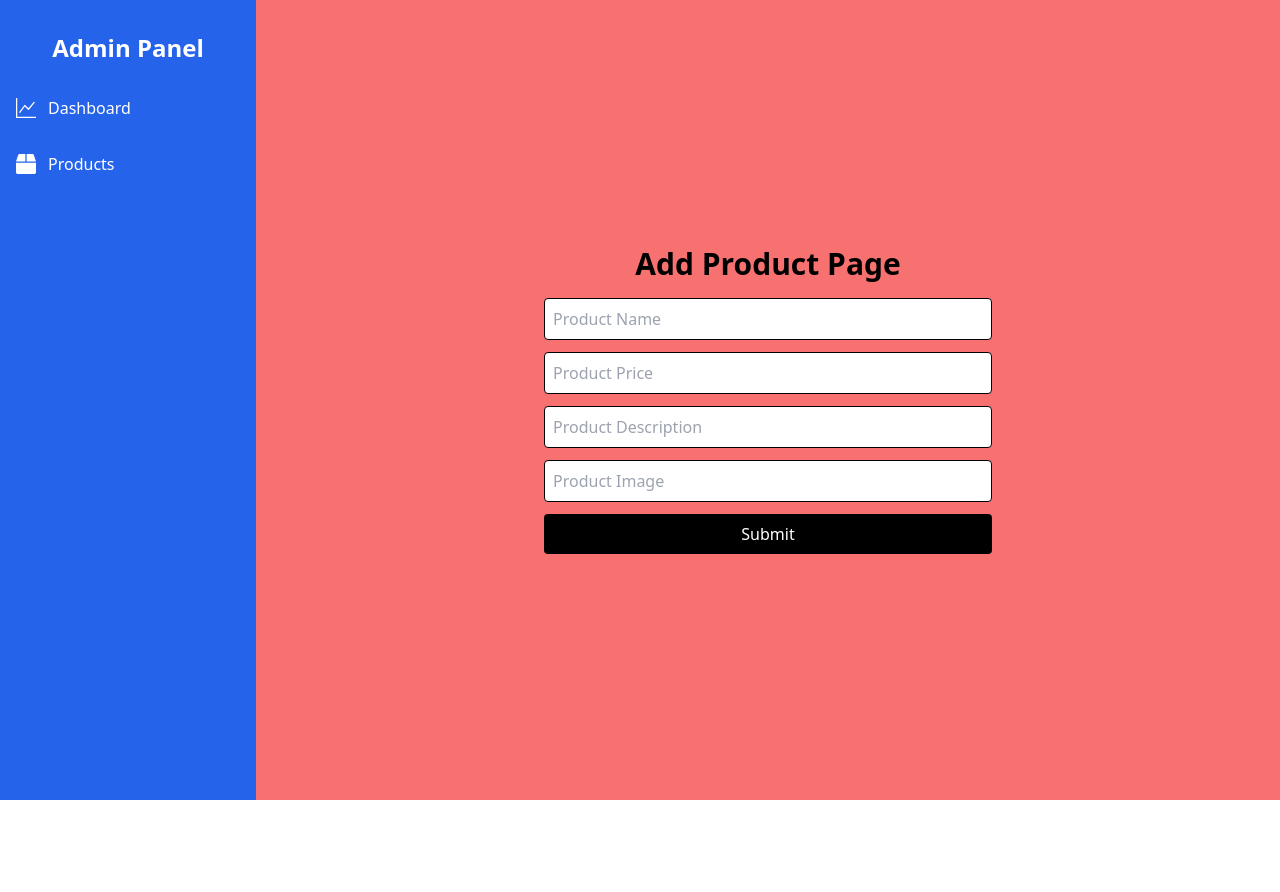
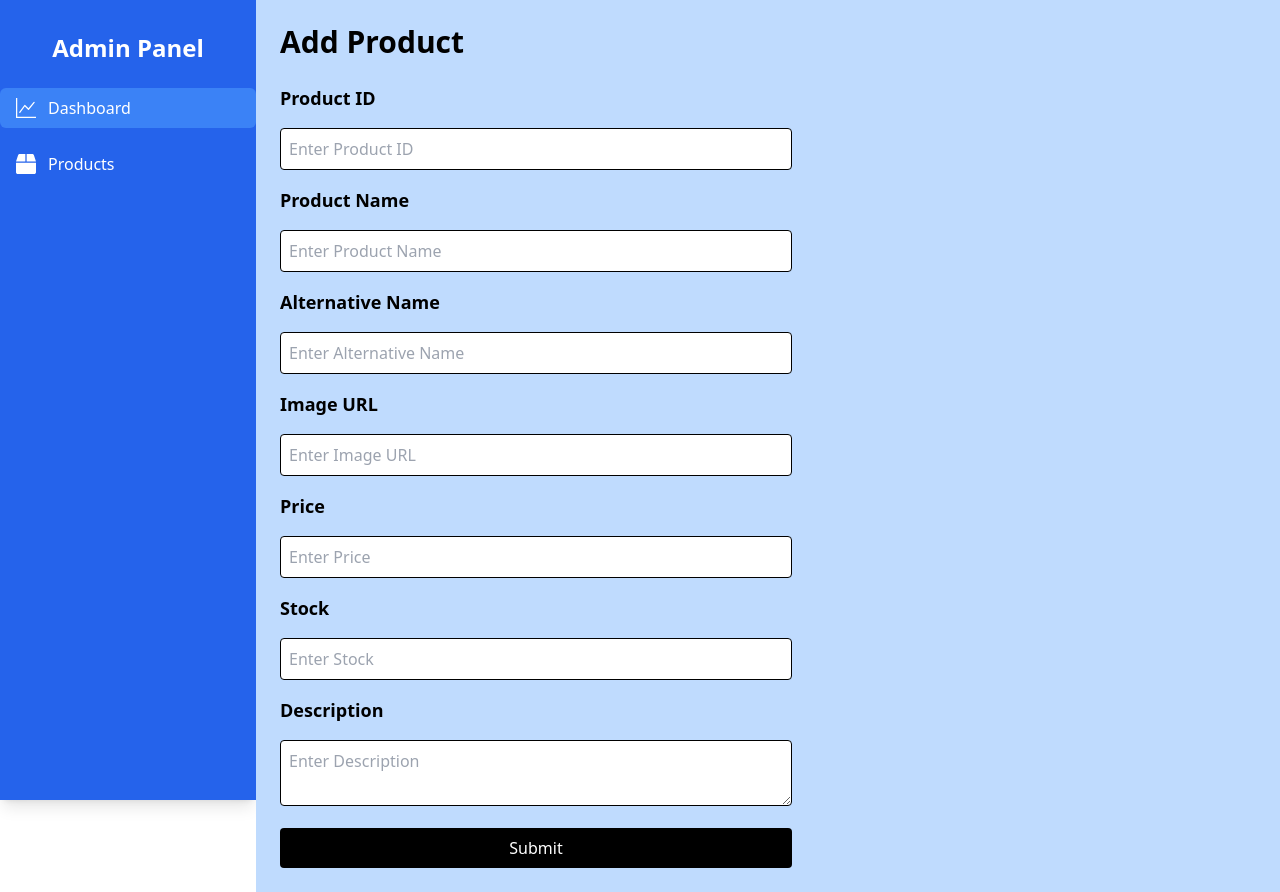
Before and after one commit to damindisamaranayaka/cbc-frontend, a React (Vite) app: page /admin/products/addProduct in a window 1280 px wide. Before the commit the page ends 800 px from the top, so only its background shows below. Built offline with nearby package versions, Linux system fonts and the light colour scheme.

Commit message:
create to add new product and show that product in product page

```diff
--- a/src/pages/admin/addProductForm.jsx
+++ b/src/pages/admin/addProductForm.jsx
@@ -12,22 +12,133 @@
         </div>
     );
 }  */
+    import { useState } from "react";
+    import axios from 'axios';
+    import { toast } from 'react-hot-toast';
+    export default function AddProductForm() {
+        const [productId, setProductID] = useState("");
+        const [productName, setProductName] = useState("");
+        const [alternativeName, setAlternativeName] = useState("");
+        const [imageURL, setImageURL] = useState("");
+        const [price, setPrice] = useState("");
+        const [stock, setStock] = useState("");
+        const [description, setDescription] = useState("");
 
-    export default function AddProductForm() {
+        async function handleSubmit() {
+            console.log("Submit button clicked"); // Debugging step ✅
+
+            const altnames = alternativeName.split(",");
+            const imgurl = imageURL.split(",");
+            const product = {
+                productId,
+                productName,
+                altNames: altnames,
+                images: imgurl,
+                price,
+                stock,
+                description
+            };
+
+            console.log("Product data:", product); // Debugging step ✅
+
+            const token = localStorage.getItem("token");
+            console.log("Token:", token); // Debugging step ✅
+
+            try {
+                const response = await axios.post("http://localhost:4000/api/products", product, {
+                    headers: {
+                        Authorization: "Bearer " + token
+                    }
+                });
+
+                console.log("Product added response:", response.data); // Debugging step ✅
+                toast.success("Product Added Successfully");
+            } catch (err) {
+                console.error("Error adding product:", err.response?.data || err.message); // Debugging step ✅
+            }
+        }
+
         return (
-            <div className="w-full h-full bg-red-400 flex flex-col items-center justify-center p-6">
-                {/* Title */}
-                <h1 className="text-black text-3xl font-bold mb-4">Add Product Page</h1>
+            <div className="flex min-h-screen w-full bg-blue-200">
+                {/* Main Content */}
+                <div className="flex-1 p-6">
+                    <h1 className="text-3xl font-bold text-black mb-6">Add Product</h1>
 
-                {/* Form Fields */}
-                <div className="flex flex-col space-y-3 w-full max-w-md">
-                    <input type="text" placeholder="Product Name" className="border border-black p-2 rounded" />
-                    <input type="text" placeholder="Product Price" className="border border-black p-2 rounded" />
-                    <input type="text" placeholder="Product Description" className="border border-black p-2 rounded" />
-                    <input type="text" placeholder="Product Image" className="border border-black p-2 rounded" />
+                    <div className="max-w-lg space-y-4">
+                        {/* Product ID */}
+                        <label className="block text-lg font-semibold">Product ID</label>
+                        <input
+                            type="text"
+                            className="w-full border border-black p-2 rounded"
+                            placeholder="Enter Product ID"
+                            value={productId}
+                            onChange={(e) => setProductID(e.target.value)}
+                        />
 
-                    {/* Submit Button */}
-                    <button className="bg-black text-white p-2 rounded hover:bg-gray-800">Submit</button>
+                        {/* Product Name */}
+                        <label className="block text-lg font-semibold">Product Name</label>
+                        <input
+                            type="text"
+                            className="w-full border border-black p-2 rounded"
+                            placeholder="Enter Product Name"
+                            value={productName}
+                            onChange={(e) => setProductName(e.target.value)}
+                        />
+
+                        {/* Alternative Name */}
+                        <label className="block text-lg font-semibold">Alternative Name</label>
+                        <input
+                            type="text"
+                            className="w-full border border-black p-2 rounded"
+                            placeholder="Enter Alternative Name"
+                            value={alternativeName}
+                            onChange={(e) => setAlternativeName(e.target.value)}
+                        />
+
+                        {/* Image URL */}
+                        <label className="block text-lg font-semibold">Image URL</label>
+                        <input
+                            type="text"
+                            className="w-full border border-black p-2 rounded"
+                            placeholder="Enter Image URL"
+                            value={imageURL}
+                            onChange={(e) => setImageURL(e.target.value)}
+                        />
+
+                        {/* Price */}
+                        <label className="block text-lg font-semibold">Price</label>
+                        <input
+                            type="number"
+                            className="w-full border border-black p-2 rounded"
+                            placeholder="Enter Price"
+                            value={price}
+                            onChange={(e) => setPrice(e.target.value)}
+                        />
+
+                        {/* Stock */}
+                        <label className="block text-lg font-semibold">Stock</label>
+                        <input
+                            type="number"
+                            className="w-full border border-black p-2 rounded"
+                            placeholder="Enter Stock"
+                            value={stock}
+                            onChange={(e) => setStock(e.target.value)}
+                        />
+
+                        {/* Description */}
+                        <label className="block text-lg font-semibold">Description</label>
+                        <textarea
+                            className="w-full border border-black p-2 rounded"
+                            placeholder="Enter Description"
+                            value={description}
+                            onChange={(e) => setDescription(e.target.value)}
+                        ></textarea>
+
+                        {/* Submit Button */}
+                        <button className="w-full bg-black text-white p-2 rounded hover:bg-gray-800" onClick={handleSubmit}>
+                            Submit
+                        </button>
+                    </div>
                 </div>
             </div>
         );
```
